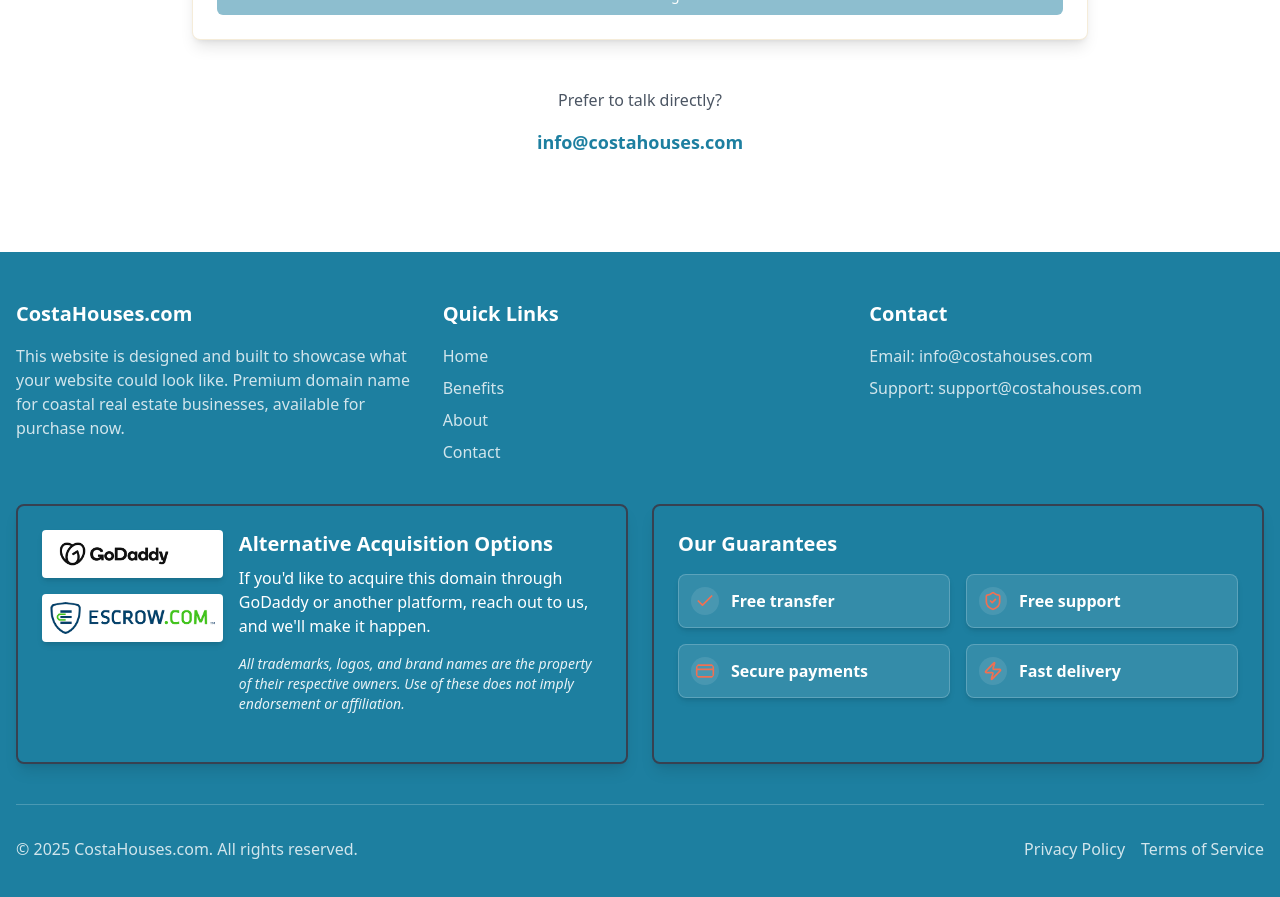
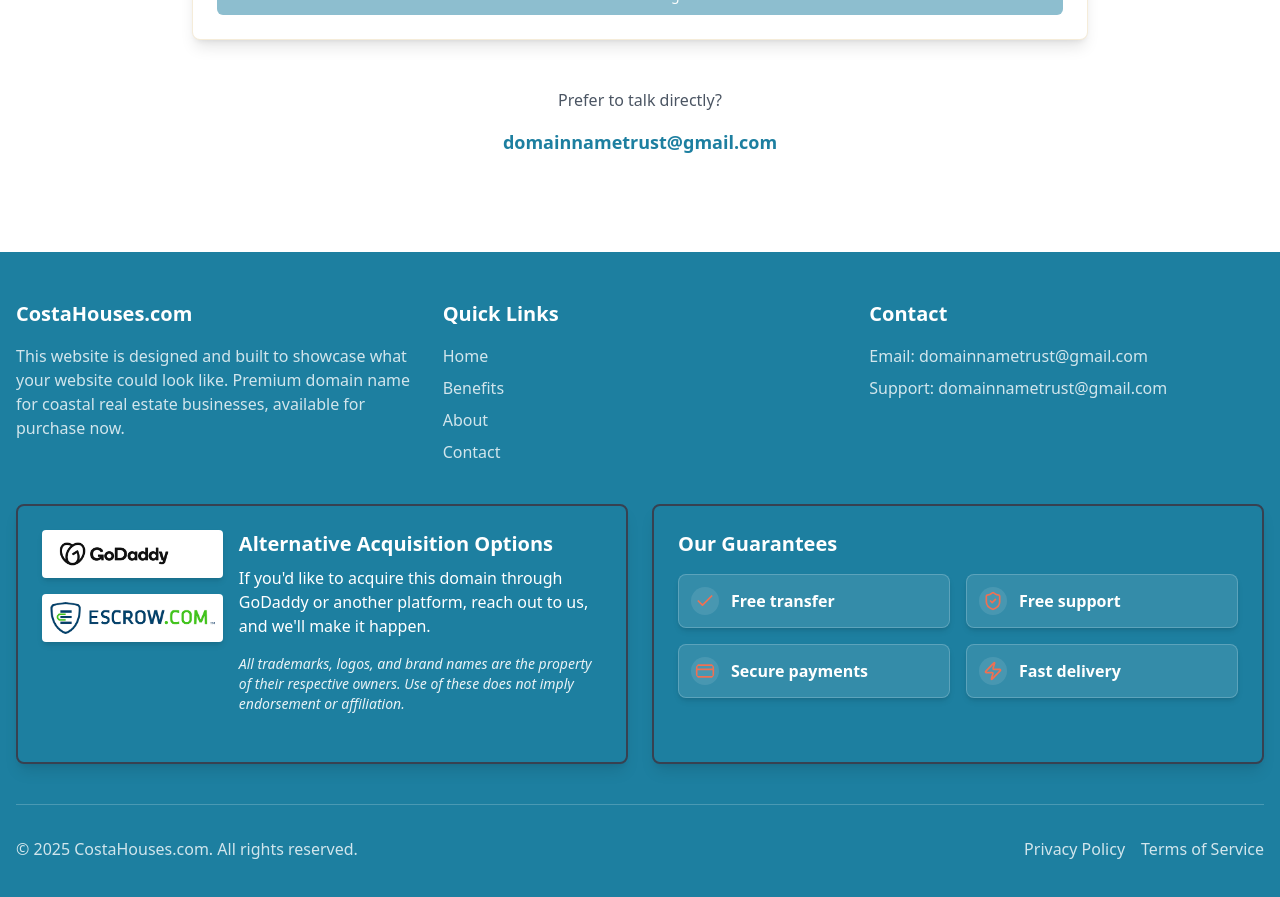
Before and after one commit to edsixto/catchy-domain-hub, a React (Vite) app: page / in a window 1280 px wide. Shown: the part 3380-4277 px from the top of the page. Built offline with nearby package versions, Linux system fonts and the light colour scheme.

Commit message:
Update email addresses
Update all email addresses to domainnametrust@gmail.com.

```diff
--- a/src/components/ContactSection.tsx
+++ b/src/components/ContactSection.tsx
@@ -84,8 +84,8 @@ const ContactSection = () => {
 
           <div className="mt-12 text-center animate-fade-in" style={{ animationDelay: '0.4s' }}>
             <p className="text-gray-600 mb-4">Prefer to talk directly?</p>
-            <a href="mailto:info@costahouses.com" className="text-costa-blue font-semibold hover:underline text-lg">
-              info@costahouses.com
+            <a href="mailto:domainnametrust@gmail.com" className="text-costa-blue font-semibold hover:underline text-lg">
+              domainnametrust@gmail.com
             </a>
           </div>
         </div>
--- a/src/components/Footer.tsx
+++ b/src/components/Footer.tsx
@@ -37,10 +37,10 @@ const Footer = () => {
             <h3 className="text-xl font-bold mb-4">Contact</h3>
             <ul className="space-y-2">
               <li className="text-white/80">
-                <span className="font-medium">Email:</span> info@costahouses.com
+                <span className="font-medium">Email:</span> domainnametrust@gmail.com
               </li>
               <li className="text-white/80">
-                <span className="font-medium">Support:</span> support@costahouses.com
+                <span className="font-medium">Support:</span> domainnametrust@gmail.com
               </li>
             </ul>
           </div>
```
